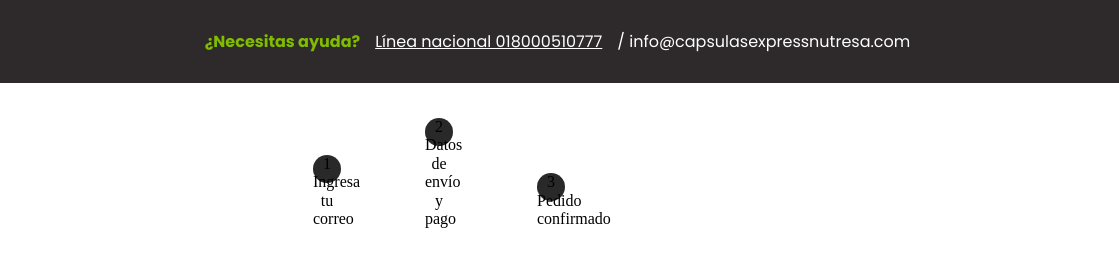
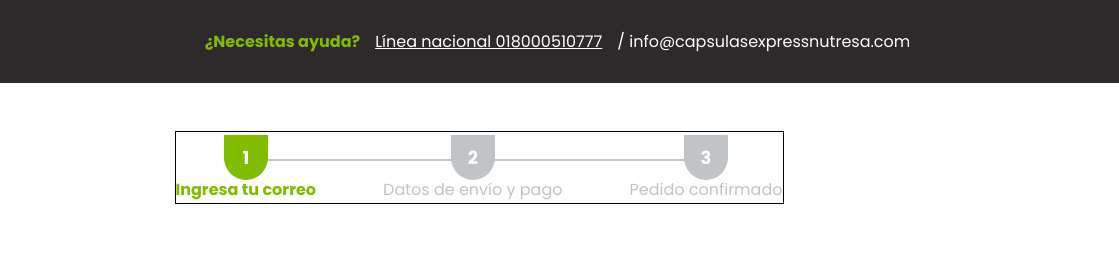
Before and after one commit to ikevin92/header-vtex-checkout, a plain HTML site: page index.html in a window 1280 px wide. Shown: the full height of the page, 161-1280 px from the left. Drawn offline with Linux system fonts and the light colour scheme.

Commit message:
add step styles

```diff
--- a/header.css
+++ b/header.css
@@ -110,7 +110,105 @@
 }
 
 /* componente de paso a paso */
+.progress-container::before {
+  content: '';
+  background: #c1c4c7 0% 0% no-repeat padding-box;
+  position: absolute;
+  top: 40%;
+  left: 8%;
+  transform: translateY(-50%);
+  height: 2px;
+  width: 80%;
+  z-index: -1;
+  transition: 0.4s ease;
+}
+.progress {
+  background-color: var(--line-border-fill);
+  position: absolute;
+  top: 50%;
+  left: 0;
+  transform: translateY(-50%);
+  height: 4px;
+  width: 0%;
+  z-index: -1;
+  transition: 0.4s ease;
+}
+.progress-container {
+  display: flex;
+  align-items: center;
+  margin: 0 auto;
+  margin-top: 3rem;
+  justify-content: space-between;
+  position: relative;
+  width: 350px;
+  border: 1px solid;
+  width: 607px;
+  height: 71px;
+}
 
+.step-element {
+  display: flex;
+  flex-direction: column;
+  align-items: center;
+  justify-content: center;
+}
+
+.capsula {
+  display: flex;
+  align-items: center;
+  justify-content: center;
+  border-radius: 0 0 50% 50%;
+  margin: 0;
+  padding: 0;
+
+  width: 44px;
+  height: 45px;
+  max-width: 44px;
+  max-height: 45px;
+
+  background: #c1c4c7 0% 0% no-repeat padding-box;
+  opacity: 1;
+}
+.capsula.active {
+  display: flex;
+  align-items: center;
+  justify-content: center;
+  border-radius: 0 0 50% 50%;
+  margin: 0;
+  padding: 0;
+
+  width: 44px;
+  height: 45px;
+  max-width: 44px;
+  max-height: 45px;
+
+  background: #80bc00 0% 0% no-repeat padding-box;
+  opacity: 1;
+}
+
+.number {
+  text-align: left;
+  font: normal normal bold 18px/20px Poppins;
+  letter-spacing: 0px;
+  color: #ffffff;
+  opacity: 1;
+}
+.text.active {
+  text-align: left;
+  font: normal normal bold 16px/20px Poppins;
+  letter-spacing: 0px;
+  color: #80bc00;
+  opacity: 1;
+}
+.text {
+  text-align: left;
+  font: normal normal normal 16px/20px Poppins;
+  letter-spacing: 0px;
+  color: #c1c4c7;
+  opacity: 1;
+}
+
+/*
 .stepInCheckout {
   width: 40%;
   margin: 30px auto 80px;
@@ -129,4 +227,4 @@
   width: 28px;
   height: 28px;
   -webkit-transition: all 0.5s ease-in;
-}
+} */
--- a/index.html
+++ b/index.html
@@ -30,7 +30,7 @@
           <figure class="header-checkout--container-desktop--figure">
             <img
               class="header-checkout--container-desktop--figure--img"
-              src="/arquivos/logo-header-big.png"
+              src="arquivos/logo-header-big.png"
               alt="logo-header"
             />
           </figure>
@@ -56,24 +56,25 @@
 
       <!-- paso a paso -->
 
-      <div class="stepInCheckout">
-        <div class="step first active">
-          <span class="number">1</span>
-          <span>
-              Ingresa tu correo
-          </span>
+      <div class="progress-container">
+        <div class="progress" id="progress"></div>
+        <div class="step-element active">
+          <div class="capsula active">
+            <span class="number">1</span>
+          </div>
+          <span class="text active"> Ingresa tu correo </span>
         </div>
-        <div class="step second">
-          <span class="number">2</span>
-          <span>
-              Datos de envío y pago
-          </span>
+        <div class="step-element">
+          <div class="capsula">
+            <span class="number">2</span>
+          </div>
+          <span class="text"> Datos de envío y pago </span>
         </div>
-        <div class="step third">
-          <span class="number">3</span>
-          <span>
-              Pedido confirmado
-          </span>
+        <div class="step-element">
+          <div class="capsula">
+            <span class="number">3</span>
+          </div>
+          <span class="text"> Pedido confirmado </span>
         </div>
       </div>
     </header>
```
